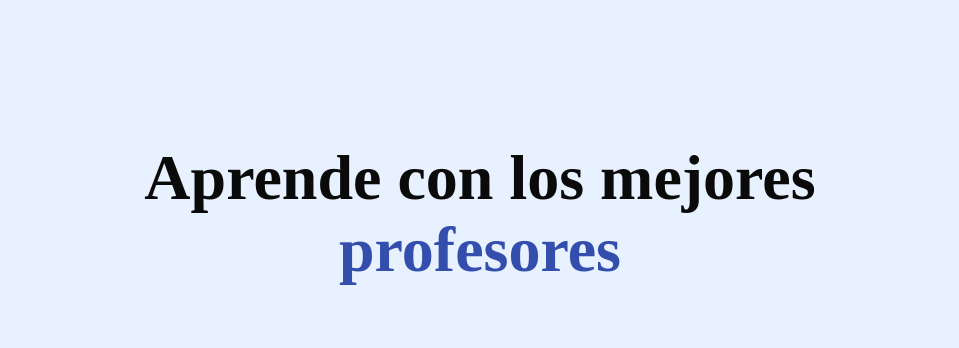
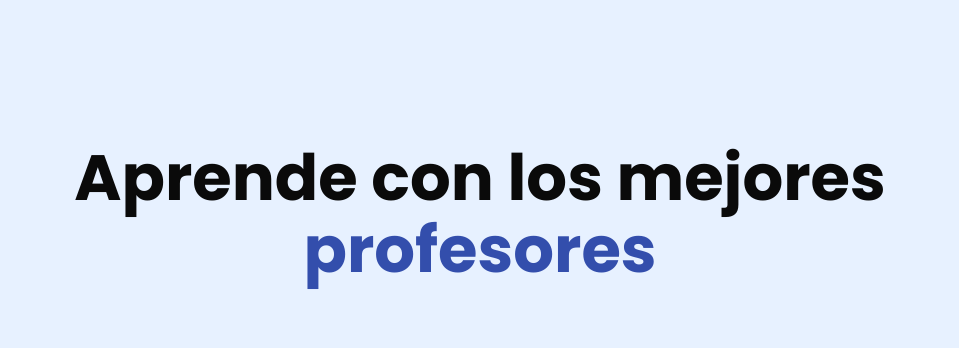
Before and after one commit to Uguimar-Platform/uguimar, a Next.js app: page / in a window 1280 px wide. Shown: the part 3740-4088 px from the top of the page, without its empty margins (160-1119 px from the left). Built offline with nearby package versions, Linux system fonts and the light colour scheme.

Commit message:
feat: actualización del grupo de edad en FeatureInstructor para pruebas de diferentes fontFamily

```diff
--- a/src/app/components/organisms/featureInstructor/index.tsx
+++ b/src/app/components/organisms/featureInstructor/index.tsx
@@ -1,8 +1,11 @@
+
 import React from "react";
 import LabelAtom, { FontFamily } from "../../atoms/label";
 import CardInstructor from "../../molecules/cardInstructor";
 
-const ageGroup: "child" | "teen" | "adult" = "child";
+
+//Con este se hace la prueba de los diferentes fontFamily
+const ageGroup: "child" | "teen" | "adult" = "teen";
 const fontsByAge: Record<"child" | "teen" | "adult", {
   labelFont: FontFamily;
   titleFont: FontFamily;
```
